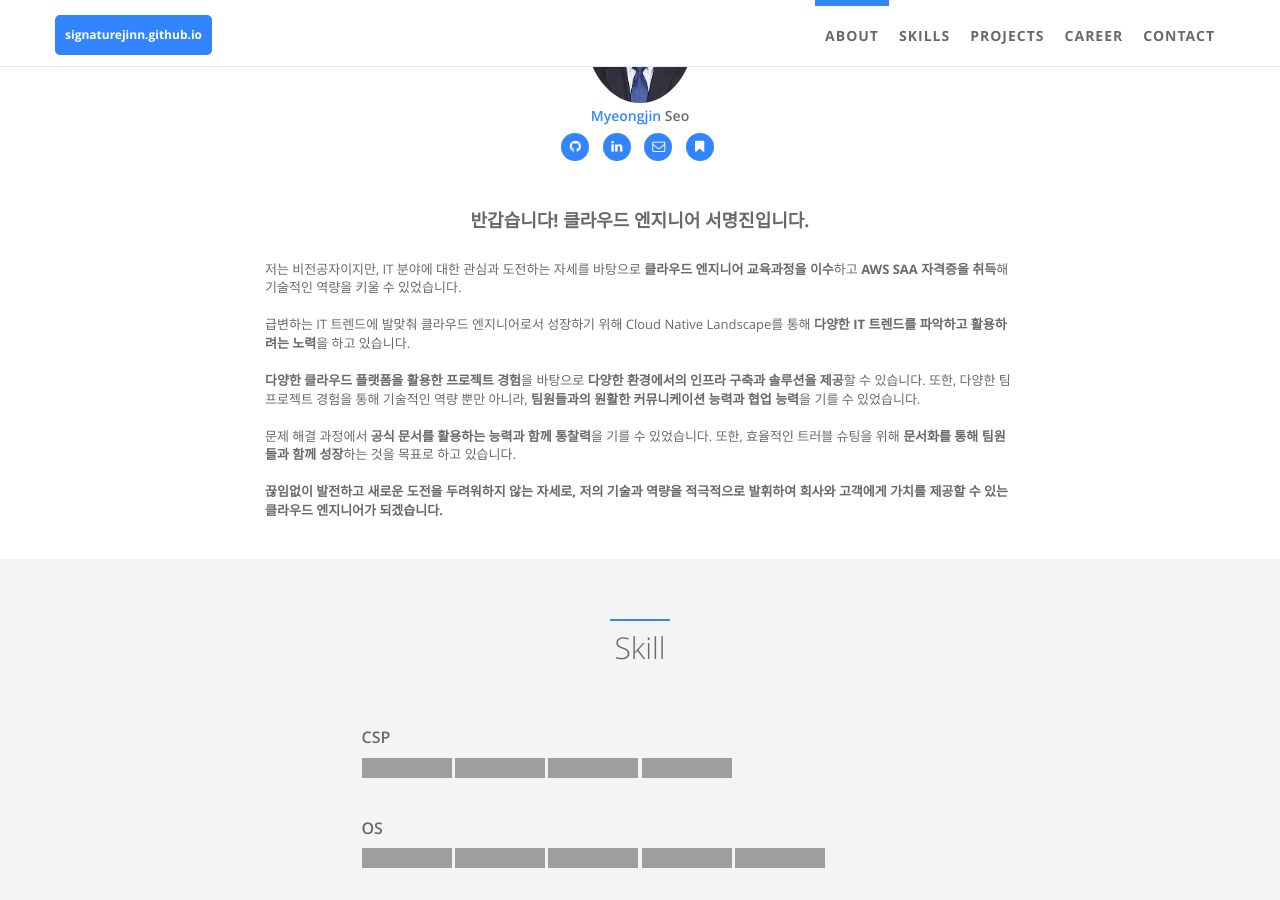
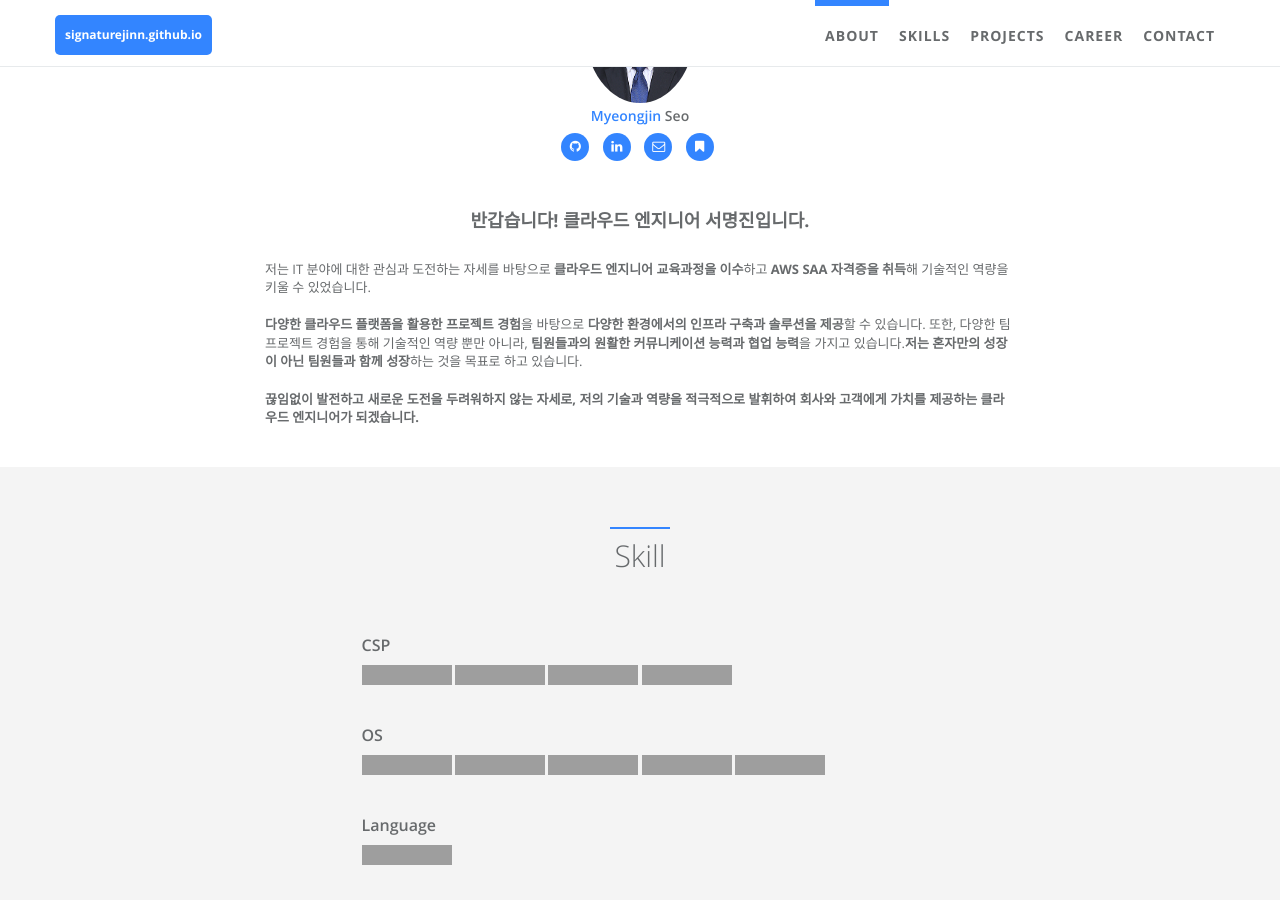
Before and after one commit to signaturejinn/signaturejinn.github.io, a Jekyll site: the page built from index.html, in a window 1280 px wide and 900 px high, scrolled down 518 px, cut to the strip 0-900 px from the top of the window. Built offline with Jekyll 4.4.1, drawn with Linux system fonts in a browser that asks for light colours; grey boxes are pictures that could not be loaded.

Commit message:
signaturejinn.github.io

```diff
--- a/_config.yml
+++ b/_config.yml
@@ -31,12 +31,11 @@ author:  # change following line to your infomation.
     - name: icon-azure
     - name: icon-docker
   desc: "<h2><strong>반갑습니다! 클라우드 엔지니어 서명진입니다.</strong></h2> <br>
-  <div style='text-align:left;'>저는 비전공자이지만, IT 분야에 대한 관심과 도전하는 자세를 바탕으로 <strong>클라우드 엔지니어 교육과정을 이수</strong>하고 <strong>AWS SAA 자격증을 취득</strong>해 기술적인 역량을 키울 수 있었습니다. <br><br>
-  급변하는 IT 트렌드에 발맞춰 클라우드 엔지니어로서 성장하기 위해 Cloud Native Landscape를 통해 <strong>다양한 IT 트렌드를 파악하고 활용하려는 노력</strong>을 하고 있습니다.<br><br>
+  <div style='text-align:left;'>저는 IT 분야에 대한 관심과 도전하는 자세를 바탕으로 <strong>클라우드 엔지니어 교육과정을 이수</strong>하고 <strong>AWS SAA 자격증을 취득</strong>해 기술적인 역량을 키울 수 있었습니다. <br><br>
 
   <strong>다양한 클라우드 플랫폼을 활용한 프로젝트 경험</strong>을 바탕으로 <strong>다양한 환경에서의 인프라 구축과 솔루션을 제공</strong>할 수 있습니다.
-  또한, 다양한 팀 프로젝트 경험을 통해 기술적인 역량 뿐만 아니라, <strong>팀원들과의 원활한 커뮤니케이션 능력과 협업 능력</strong>을 기를 수 있었습니다.<br><br>문제 해결 과정에서 <strong>공식 문서를 활용하는 능력과 함께 통찰력</strong>을 기를 수 있었습니다. 또한, 효율적인 트러블 슈팅을 위해 <strong>문서화를 통해 팀원들과 함께 성장</strong>하는 것을 목표로 하고 있습니다.<br><br>
-  <strong>끊임없이 발전하고 새로운 도전을 두려워하지 않는 자세로, 저의 기술과 역량을 적극적으로 발휘하여 회사와 고객에게 가치를 제공할 수 있는 클라우드 엔지니어가 되겠습니다.</strong></div>"
+  또한, 다양한 팀 프로젝트 경험을 통해 기술적인 역량 뿐만 아니라, <strong>팀원들과의 원활한 커뮤니케이션 능력과 협업 능력</strong>을 가지고 있습니다.<strong>저는 혼자만의 성장이 아닌 팀원들과 함께 성장</strong>하는 것을 목표로 하고 있습니다.<br><br>
+  <strong>끊임없이 발전하고 새로운 도전을 두려워하지 않는 자세로, 저의 기술과 역량을 적극적으로 발휘하여 회사와 고객에게 가치를 제공하는 클라우드 엔지니어가 되겠습니다.</strong></div>"
 
 # Describe yourself.
 
```
